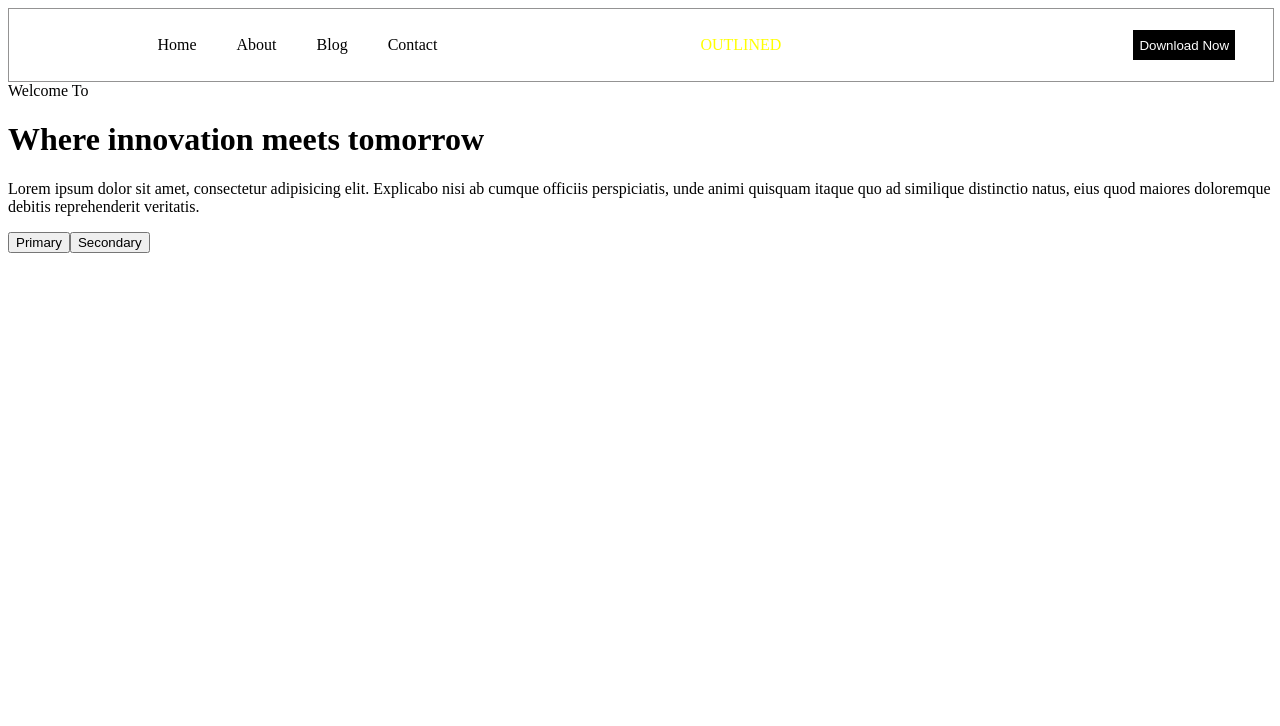
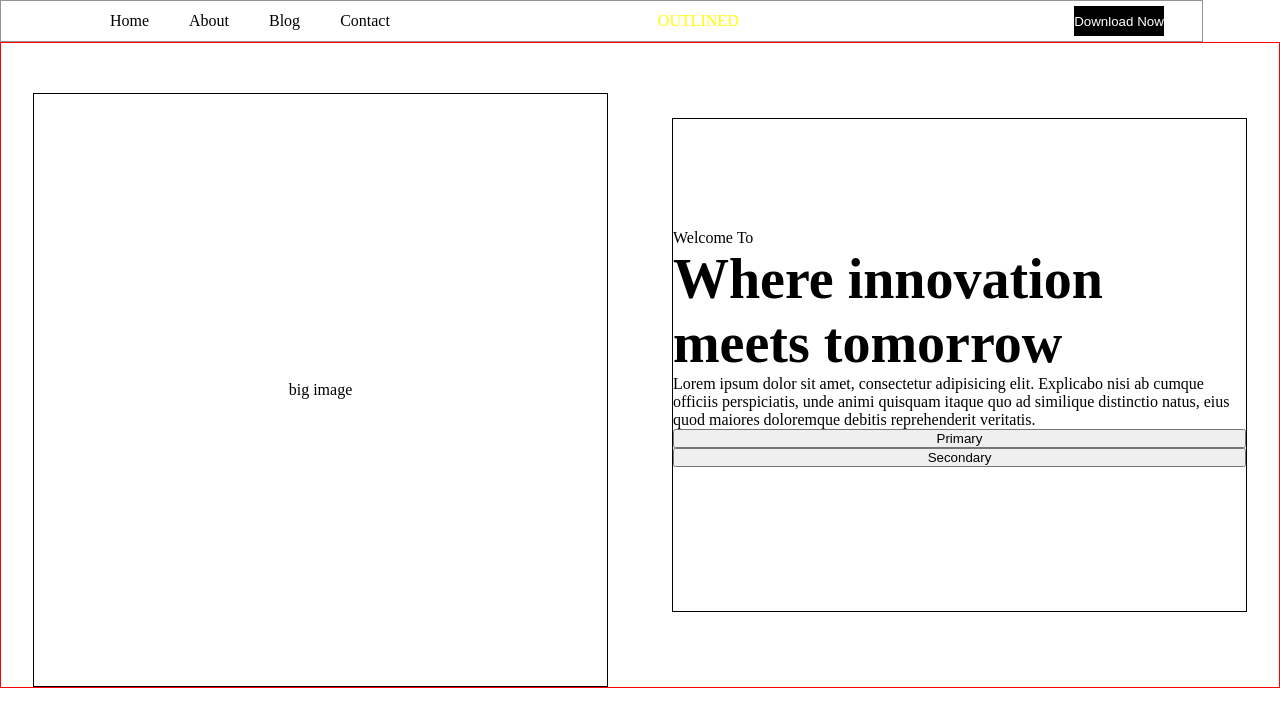
Before and after one commit to sahiba2503/NewFigma, a React (Vite) app: page / in a window 1280 px wide. Shown: the top 726 px of the page. Built offline with nearby package versions, Linux system fonts and the light colour scheme.

Commit message:
add welcome section

```diff
--- a/src/App.css
+++ b/src/App.css
@@ -1,3 +1,8 @@
+*{
+    margin: 0;
+    padding: 0;
+    box-sizing: border-box;
+}
 nav{
     border: 1px solid rgb(148, 147, 147);
     width: 94%;
@@ -42,3 +47,32 @@ nav button{
    justify-content: space-between;
    align-items: center;
 }
+.outer-main{
+    border: 1px solid red;
+    width: 100%;
+    display: flex;
+    flex-direction: row;
+    justify-content: space-around;
+    align-items: center;
+}
+.Main-image{
+    border: 1px solid black;
+    width: 45%;
+    height: 594px;
+    text-align: center;
+    display: flex;
+    align-items: center;
+    justify-content: center;
+  margin-top: 50px;
+}
+.welcomTo{
+    border: 1px solid black;
+    width: 45%;
+    height: 494px;
+    padding-top:110px ;
+    display: flex;
+    flex-direction: column;
+}
+.welcomTo h1{
+    font-size: 3.5rem;
+}
--- a/src/Welcome.jsx
+++ b/src/Welcome.jsx
@@ -2,8 +2,8 @@ import React from 'react'
 
 function Welcome() {
   return (
-    <div>
-      <div className='Main-image'></div>
+    <div className='outer-main'>
+      <div className='Main-image'>big image</div>
       <div className='welcomTo'>
         <span>Welcome To</span>
         <h1>
```
